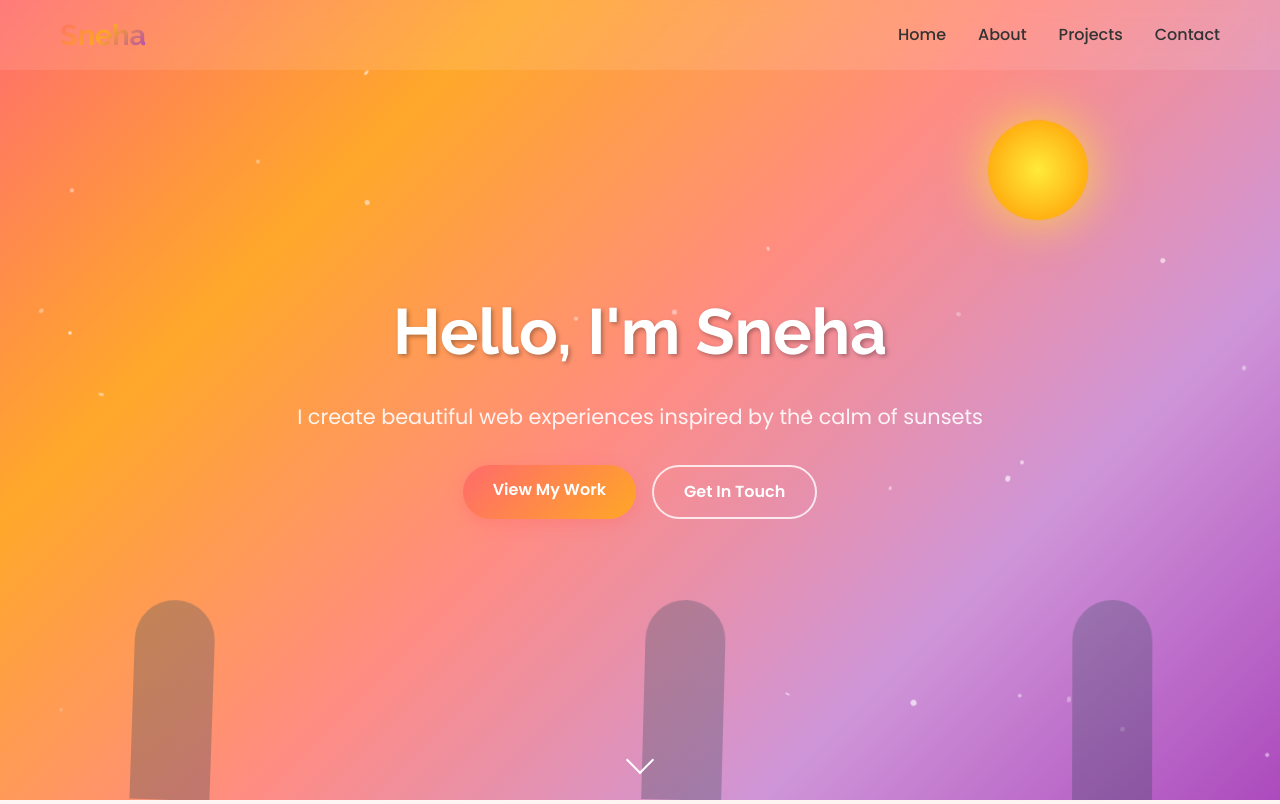
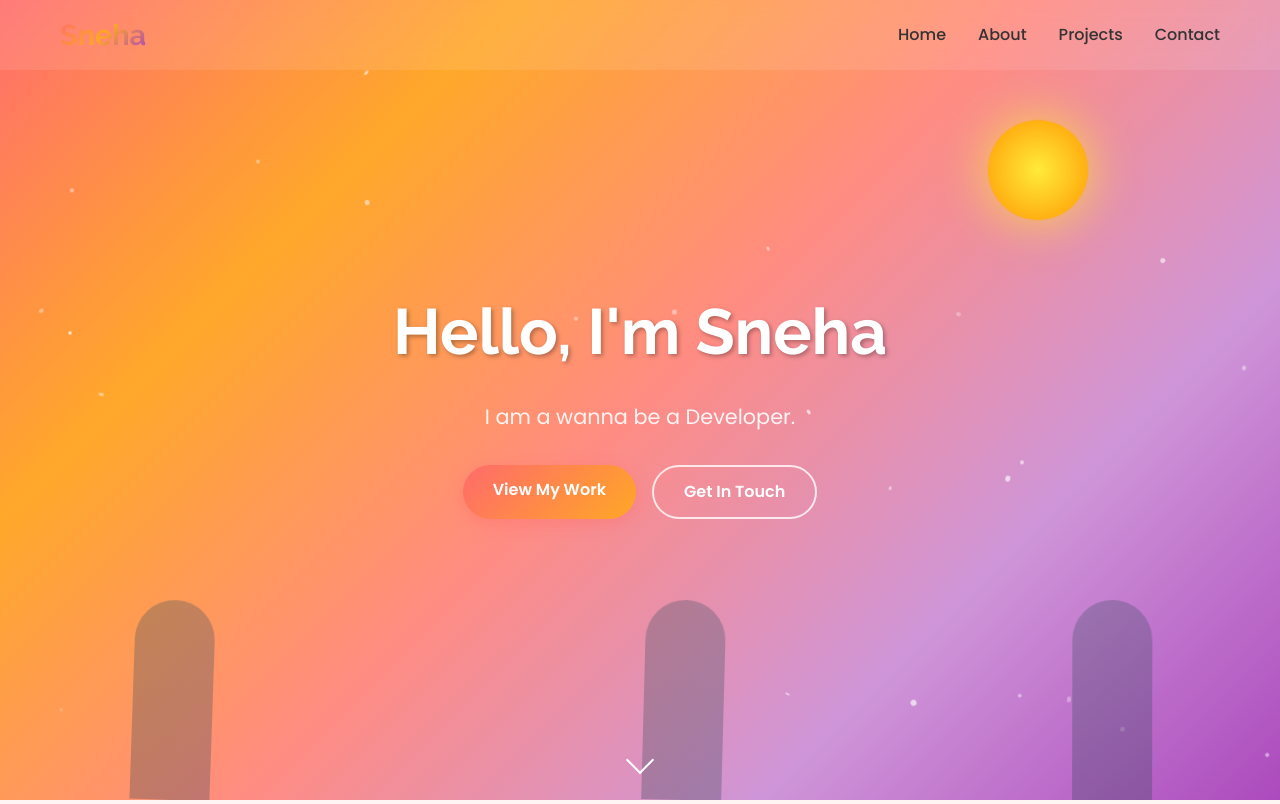
Before and after one commit to snehadevarakonda/Portfolio, a website: page index.html in a window 1280 px wide. Shown: the top 804 px of the page. Drawn offline with Linux system fonts and the light colour scheme.

Commit message:
i wanna be a developer

```diff
--- a/index.html
+++ b/index.html
@@ -54,7 +54,7 @@
         <div class="hero-content">
             <div class="hero-text">
                 <h1 class="hero-title">Hello, I'm <span class="highlight">Sneha</span></h1>
-                <p class="hero-subtitle">I create beautiful web experiences inspired by the calm of sunsets</p>
+                <p class="hero-subtitle">I am a wanna be a Developer. </p>
                 <div class="hero-buttons">
                     <a href="#projects" class="btn btn-primary">View My Work</a>
                     <a href="#contact" class="btn btn-secondary">Get In Touch</a>
```
